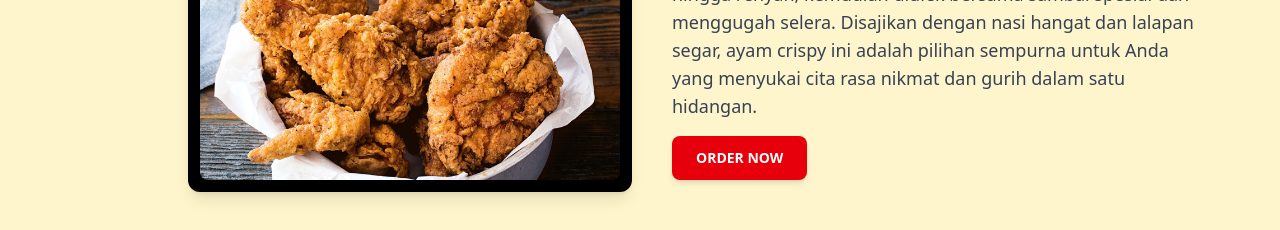
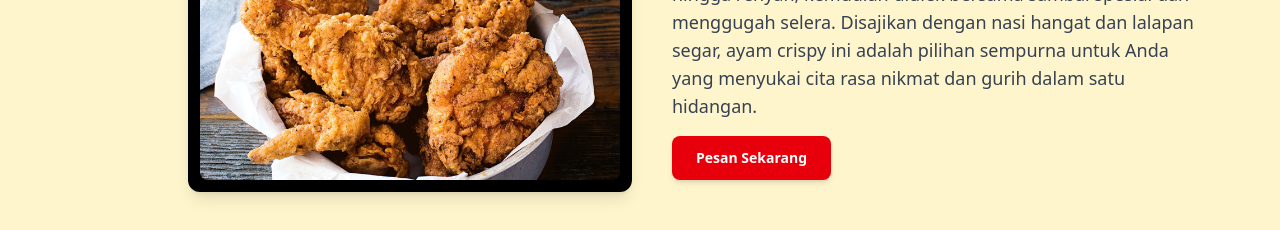
Before and after one commit to Denniscode29/Dekremes-public, a React (Vite) app: page / in a window 1280 px wide. Shown: the part 2380-2610 px from the top of the page. Built offline with nearby package versions, Linux system fonts and the light colour scheme; no server answers.

Commit message:
tentang dan landing

```diff
--- a/src/App.jsx
+++ b/src/App.jsx
@@ -323,7 +323,7 @@ function App() {
             dalam satu hidangan.
           </p>
           <button className="bg-red-600 text-white font-semibold px-6 py-3 rounded-lg shadow-md hover:bg-red-700 transition-transform transform hover:scale-105 text-sm">
-            ORDER NOW
+            Pesan Sekarang
           </button>
         </div>
       </div>
--- a/src/pages/Tentang.jsx
+++ b/src/pages/Tentang.jsx
@@ -29,7 +29,7 @@ function Tentang() {
               DeKremes & Crispy adalah franchise makanan crispy yang berkomitmen menyajikan cita rasa terbaik
               dengan kualitas premium. Kami melayani berbagai pesanan untuk acara sekolah, pengajian, ulang tahun,
               dan acara spesial lainnya. Dengan pengalaman dalam bidang kuliner, kami hadir untuk memenuhi kebutuhan
-              catering dengan harga terjangkau dan rasa yang istimewa.
+              pesanan dengan harga terjangkau dan rasa yang istimewa.
             </p>
           </div>
 
@@ -124,7 +124,7 @@ function Tentang() {
                     <span className="font-bold text-red-700">DeKremes & Crispy</span>{" "}
                     berdedikasi untuk menyajikan produk terbaik dengan harga terjangkau.
                     Kami percaya bahwa makanan enak tidak harus mahal, dan setiap acara
-                    layak mendapatkan catering terbaik.
+                    layak mendapatkan pesanan terbaik.
                   </p>
                   {/* Inner Glow */}
                   <div className="absolute inset-0 rounded-3xl ring-1 ring-yellow-300/20 pointer-events-none"></div>
```
